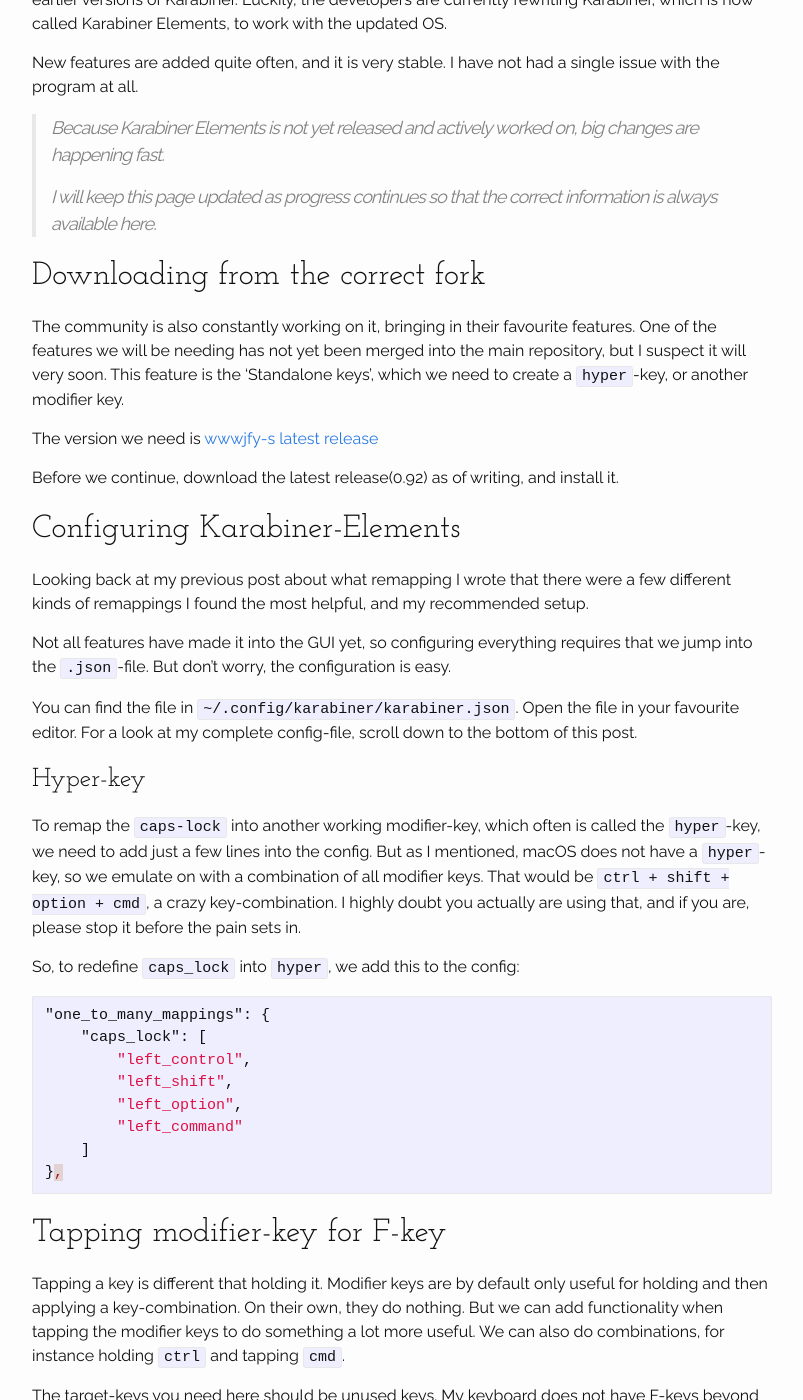
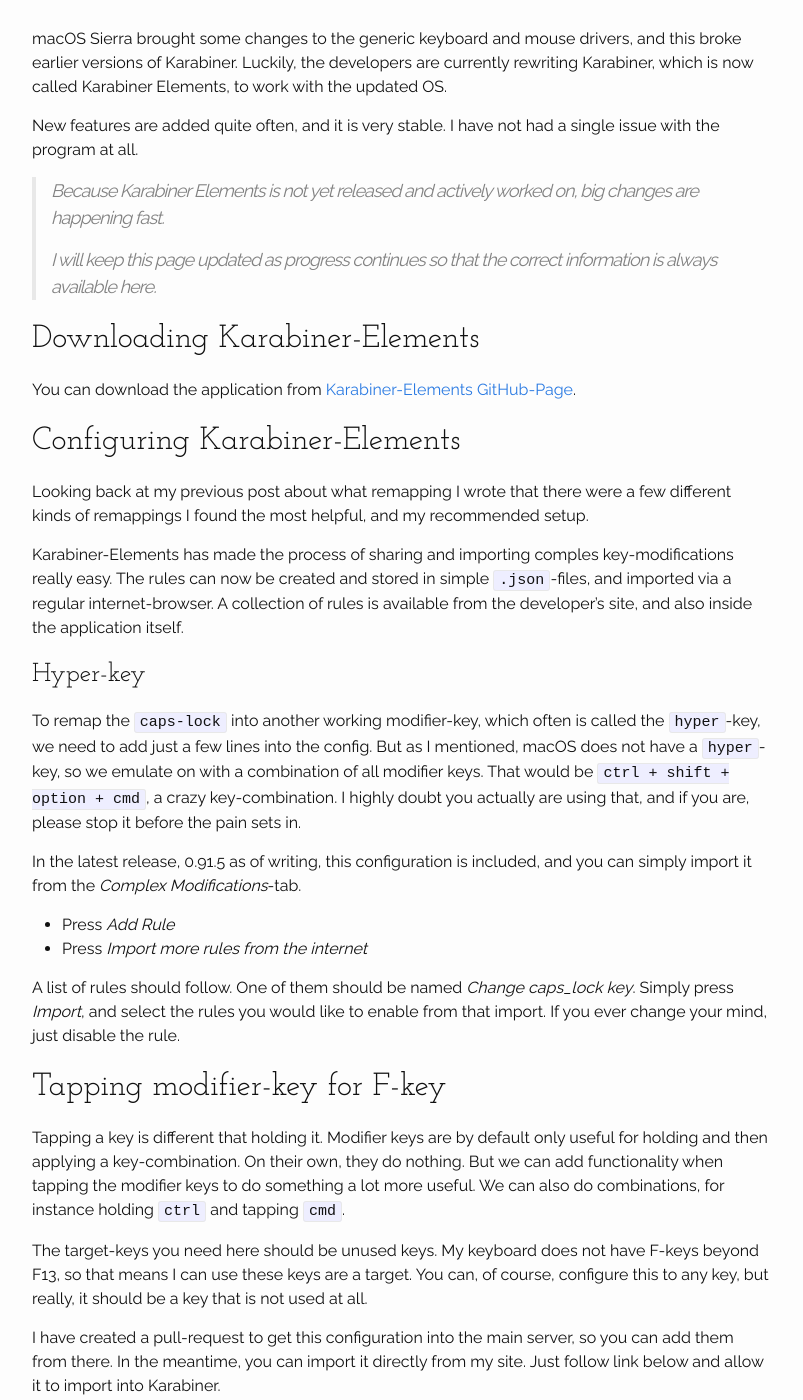
Before and after one commit to runar-rkmedia/runar_web_source, a Jekyll site: the page built from _posts/2017-04-08-Karabiner.md, in a window 1280 px wide and 1400 px high, scrolled down 1356 px. Shown: the whole window, without its empty margins (238-1041 px from the left). Built offline with Jekyll 4.4.1, drawn with Linux system fonts in a browser that asks for light colours; nearby versions of some CDN libraries; some of the changed text lies outside the part shown.

Commit message:
Updated Karabiner

````diff
--- a/_includes/header.html
+++ b/_includes/header.html
@@ -23,7 +23,7 @@
                             <a class="page-link {{current}}" href="{{ my_page.url | relative_url }}">{{ my_page.title | escape }}</a>
                         {% endif %}
                     {% endfor %}
-                </div>
+                </div!>
             </div>
         </nav>
 
--- a/_posts/2017-04-08-Karabiner.md
+++ b/_posts/2017-04-08-Karabiner.md
@@ -36,6 +37,8 @@ Karabiner has a history of doing this remapping at the level we need to do our r
 
 What makes Karabiner extra useful, is that you can not only configure it through a graphical user interface, but also by just editing a `.json`-file. This is great for those who are used to editing text files, as most developers and programmers are.
 
+It is no also possible to share and import complex key-modification-rules, which is a very handy and welcome feature.
+
 ### macOS Sierra
 
 macOS Sierra brought some changes to the generic keyboard and mouse drivers, and this broke earlier versions of Karabiner. Luckily, the developers are currently rewriting Karabiner, which is now called Karabiner Elements, to work with the updated OS.
@@ -47,38 +50,26 @@ New features are added quite often, and it is very stable. I have not had a sing
 > I will keep this page updated as progress continues so that the correct information is always available here.
 
 
-## Downloading from the correct fork
+## Downloading Karabiner-Elements
 
-The community is also constantly working on it, bringing in their favourite features. One of the features we will be needing has not yet been merged into the main repository, but I suspect it will very soon. This feature is the 'Standalone keys', which we need to create a `hyper`-key, or another modifier key.
-
-The version we need is [wwwjfy-s latest release](https://github.com/wwwjfy/Karabiner-Elements/releases)
-
-Before we continue, download the latest release(0.92) as of writing, and install it.
+You can download the application from [Karabiner-Elements GitHub-Page](https://github.com/tekezo/Karabiner-Elements/).
 
 ## Configuring Karabiner-Elements
 
 Looking back at my previous post about what remapping I wrote that there were a few different kinds of remappings I found the most helpful, and my recommended setup.
 
-Not all features have made it into the GUI yet, so configuring everything requires that we jump into the `.json`-file. But don't worry, the configuration is easy.
-
-You can find the file in `~/.config/karabiner/karabiner.json`. Open the file in your favourite editor. For a look at my complete config-file, scroll down to the bottom of this post.
+Karabiner-Elements has made the process of sharing and importing comples key-modifications really easy. The rules can now be created and stored in simple `.json`-files, and imported via a regular internet-browser. A collection of rules is available from the developer's site, and also inside the application itself.
 
 ### Hyper-key
 
 To remap the `caps-lock` into another working modifier-key, which often is called the `hyper`-key, we need to add just a few lines into the config. But as I mentioned, macOS does not have a `hyper`-key, so we emulate on with a combination of all modifier keys. That would be `ctrl + shift + option + cmd`, a crazy key-combination. I highly doubt you actually are using that, and if you are, please stop it before the pain sets in.
 
-So, to redefine `caps_lock` into `hyper`, we add this to the config:
+In the latest release, 0.91.5 as of writing, this configuration is included, and you can simply import it from the _Complex Modifications_-tab.
 
-```json
-"one_to_many_mappings": {
-    "caps_lock": [
-        "left_control",
-        "left_shift",
-        "left_option",
-        "left_command"
-    ]
-},
-```
+- Press _Add Rule_
+- Press _Import more rules from the internet_
+
+A list of rules should follow. One of them should be named _Change caps_lock key_. Simply press _Import_, and select the rules you would like to enable from that import. If you ever change your mind, just disable the rule.
 
 ## Tapping modifier-key for F-key
 
@@ -86,95 +77,23 @@ Tapping a key is different that holding it. Modifier keys are by default only us
 
 The target-keys you need here should be unused keys. My keyboard does not have F-keys beyond F13, so that means I can use these keys are a target. You can, of course, configure this to any key, but really, it should be a key that is not used at all.
 
-```json
-"standalone_keys": {
-    "left_shift": "f12",
-    "left_command": "f13",
-    "left_option": "f14",
-    "right_control": "f15",
-    "right_command": "f16",
-    "right_shift": "f17",
-    "caps_lock": "f18"
-}
-```
+I have created a pull-request to get this configuration into the main server, so you can add them from there. In the meantime, you can import it directly from my site. Just follow link below and allow it to import into Karabiner.
+
+{% assign mod_json = site.url  | append: "/media/modifiers_to_f-keys.json" %}
+
+<!-- <a href="karabiner://karabiner/assets/complex_modifications/import?url={{ mod_json | escape  }}">import-file for Karabiner-Elements</a> -->
+
+(Link will be available soon.)
 
 ## Extra ctrl and option keys
 
 Since I want extra modifier keys, available on both sides of my keyboard, I did the same technique as for tapping modifier keys but applied it to a regular key.
 
-Tapping `§` now behaves as normal, but holding it will now be `ctrl`. I also set `]` to `option`.
+You can do this on the _Simple Modifications_-tab inside the Karabiner-Elements-GUI, from the simple drop-down-menu. Or, if you are are more comfortable with pure text, in your `json`, add these elements.
 
 ```json
 "simple_modifications": {
-    "close_bracket": "right_alt",
+    "close_bracket": "right_option",
     "grave_accent_and_tilde": "left_control"
-},
-"standalone_keys": {
-    "close_bracket": "close_bracket",
-    "grave_accent_and_tilde": "grave_accent_and_tilde",
 }
 ```
-
-
-## The full config
-
-This is my whole config-file for Karabiner-Elements. It holds a few more values than what was mentioned above, but I am sure you can figure those out easily.
-
-```json
-{
-    "global": {
-        "check_for_updates_on_startup": true,
-        "show_in_menu_bar": true,
-        "show_profile_name_in_menu_bar": false
-    },
-    "profiles": [
-        {
-            "devices": [],
-            "fn_function_keys": {
-                "f1": "display_brightness_decrement",
-                "f10": "mute",
-                "f11": "volume_decrement",
-                "f12": "volume_increment",
-                "f2": "display_brightness_increment",
-                "f3": "mission_control",
-                "f4": "launchpad",
-                "f5": "illumination_decrement",
-                "f6": "illumination_increment",
-                "f7": "rewind",
-                "f8": "play_or_pause",
-                "f9": "fastforward"
-            },
-            "name": "Default profile",
-            "one_to_many_mappings": {
-                "scroll_lock": [
-                    "left_control",
-                    "left_shift",
-                    "left_option",
-                    "left_command"
-                ]
-            },
-            "selected": true,
-            "simple_modifications": {
-                "close_bracket": "right_alt",
-                "grave_accent_and_tilde": "left_control"
-            },
-            "standalone_keys": {
-                "close_bracket": "close_bracket",
-                "grave_accent_and_tilde": "grave_accent_and_tilde",
-                "left_shift": "f12",
-                "left_command": "f13",
-                "left_option": "f14",
-                "right_control": "f15",
-                "right_command": "f16",
-                "right_shift": "f17",
-                "scroll_lock": "f18"
-            },
-            "virtual_hid_keyboard": {
-                "caps_lock_delay_milliseconds": 0,
-                "keyboard_type": "iso",
-                "standalone_keys_delay_milliseconds": 180
-            }
-        }
-    ]
-}
-```
````
Also changed, not shown: other parts of _posts/2017-04-08-Karabiner.md (+1 -0 lines), media/modifiers_to_f-keys.json (added, +187 -0 lines), Gemfile.lock.
